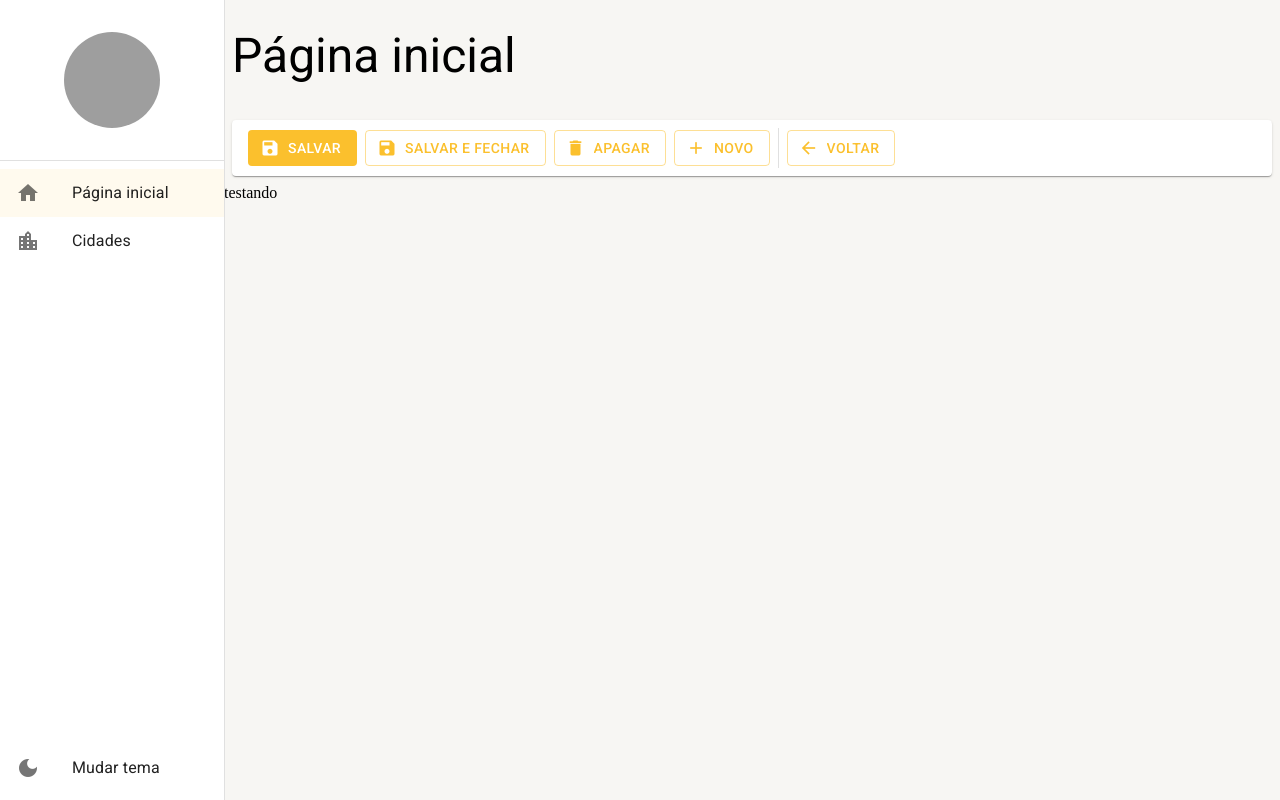
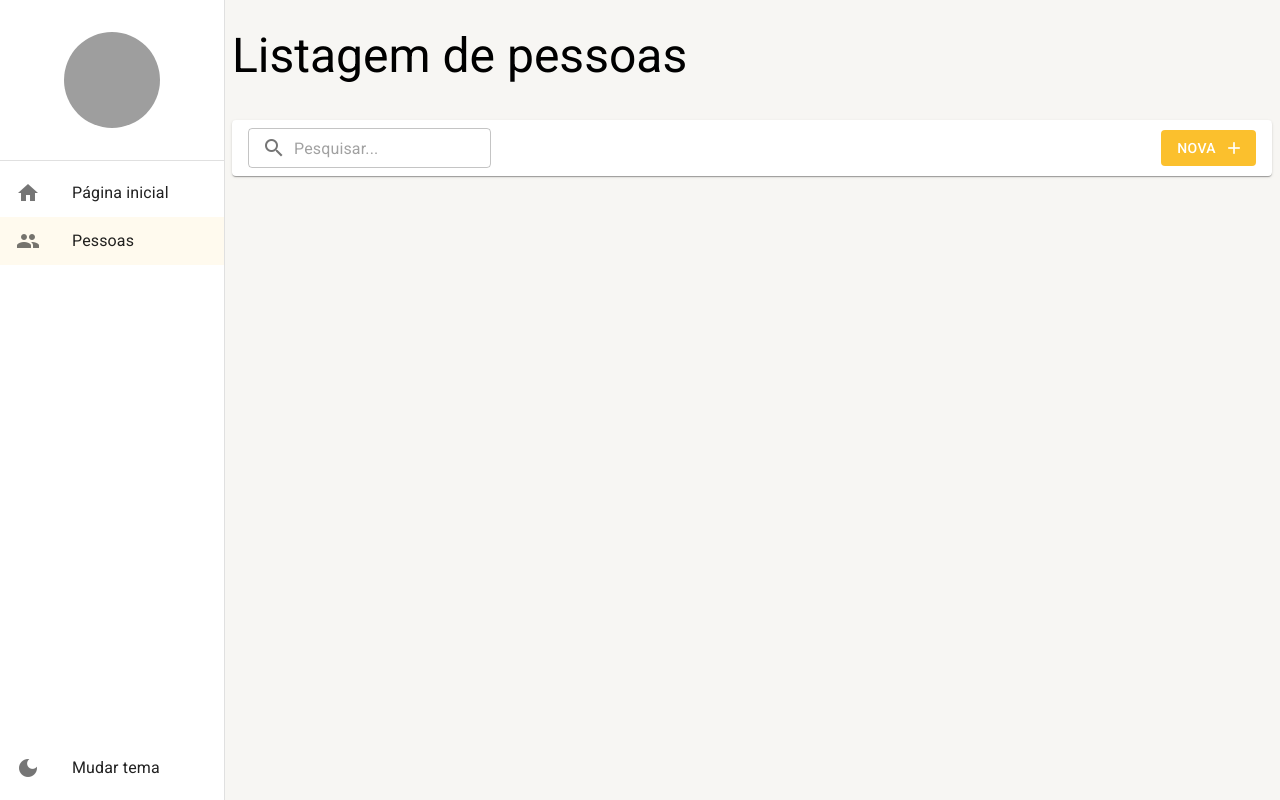
Before and after one commit to MarcosPauloo/curso-material-ui-app, a React (Create React App) app: page /pessoas in a window 1280 px wide. Before the commit this address led to /pagina-inicial. Built offline with nearby package versions, Linux system fonts and the light colour scheme; data requests are answered from the project's data file; grey boxes are pictures that could not be loaded.

Commit message:
feat: alteracao de tela de cidades para pessoas + consulta do backend

```diff
--- a/mock/database.json
+++ b/mock/database.json
@@ -1,7 +1,8 @@
 {
     "pessoas": [{
         "id" : 1,
-        "nome": "Juca",
-        "sobrenome": "Silva"
+        "email": "juca@gmail.com",
+        "cidadeId": 1,
+        "nomeCompleto": "Juca Silva"
     }]
 }
--- a/src/pages/index.ts
+++ b/src/pages/index.ts
@@ -1,2 +1,2 @@
 export * from './dasehboard/Dashboard';
-export * from './cidades/ListagemDeCidade';
+export * from './pessoas/ListagemDePessoas';
--- a/src/pages/cidades/ListagemDeCidade.tsx
+++ b/src/pages/pessoas/ListagemDePessoas.tsx
@@ -1,11 +1,23 @@
-import { useMemo } from "react";
+import { useMemo, useEffect } from "react";
 import { useSearchParams } from "react-router-dom"
 import { FerramentasDaListagem } from "../../shared/components"
 import { LayoutBaseDePagina } from "../../shared/layouts"
+import { PessoasService } from "../../shared/services/api/pessoas/PessoasService";
 
 
-export const ListagemDeCidade: React.FC =  ()=>{
+export const ListagemDePessoas: React.FC =  ()=>{
     const [searchParams, setSearchParams] = useSearchParams();
+
+    useEffect(()=>{
+        PessoasService.getAll(1, busca)
+            .then((result)=>{
+                if (result instanceof Error){
+                    alert(result.message);
+                    return
+                }
+                console.log(result);
+            })
+    }, []);
 
     const busca = useMemo(()=>{
         return searchParams.get('busca') || '';
@@ -13,7 +25,7 @@ export const ListagemDeCidade: React.FC =  ()=>{
 
     return (
         <LayoutBaseDePagina
-            titulo="Listagem de cidades"
+            titulo="Listagem de pessoas"
             barraDeFerramentas={
                 <FerramentasDaListagem
                     mostrarInputBusca
--- a/src/routes/index.tsx
+++ b/src/routes/index.tsx
@@ -2,7 +2,7 @@ import { useEffect } from 'react';
 import {Routes, Route, Navigate} from 'react-router-dom';
 import {
     Dashboard,
-    ListagemDeCidade,
+    ListagemDePessoas,
 } from '../pages';
 
 import { useDrawerContext } from '../shared/contexts';
@@ -18,9 +18,9 @@ export const AppRoutes = ()=>{
                 path: '/pagina-inicial',
             },
             {
-                label: 'Cidades',
-                icon: 'location_city',
-                path: '/cidades',
+                label: 'Pessoas',
+                icon: 'people',
+                path: '/pessoas',
             }
         ])
     }, []);
@@ -29,7 +29,7 @@ export const AppRoutes = ()=>{
         <Routes>
             <Route path='/pagina-inicial' element={<Dashboard/>}/>
 
-            <Route path='/cidades' element={<ListagemDeCidade/>} />
+            <Route path='/pessoas' element={<ListagemDePessoas/>} />
 
             <Route path='*' element={<Navigate to='/pagina-inicial'/>}/>
         </Routes>
```
